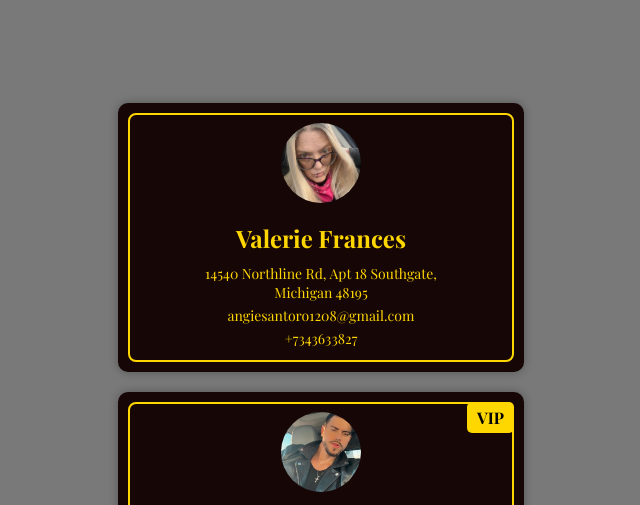
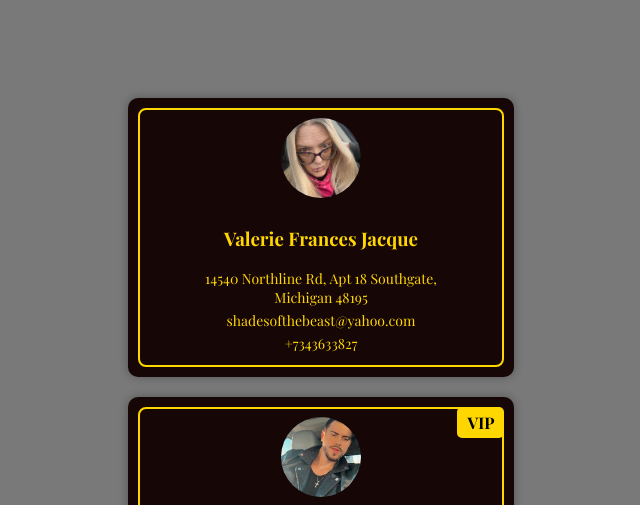
Before and after one commit to podapodcast/boris, a plain HTML site: page card.html in a window 1280 px wide. Shown: the top 505 px of the page, without its empty margins (319-959 px from the left). Drawn offline with nearby package versions, Linux system fonts and the light colour scheme; a web font is replaced by a local one.

Commit message:
Update card.html

```diff
--- a/card.html
+++ b/card.html
@@ -44,7 +44,7 @@
             position: relative;
             background-color: #160606;
             color: #FFD700;
-            padding: 20px 50px;
+            padding: 20px 45px;
             border-radius: 10px;
             box-shadow: 0 0 10px rgba(0, 0, 0, 0.3);
             margin-bottom: 20px;
@@ -153,9 +153,9 @@
     <div id="card-container">
         <div class="card" id="details-card">
             <img src="./assets/fan_profile3.jpg" alt="Fan Profile Image">
-            <h2>Valerie Frances</h2>
+            <h3>Valerie Frances Jacque</h3>
             <p>14540 Northline Rd, Apt  18 Southgate, <br> Michigan 48195</p>
-            <p>angiesantoro1208@gmail.com</p>
+            <p>shadesofthebeast@yahoo.com</p>
             <p>+7343633827</p>
         </div>
 
```
